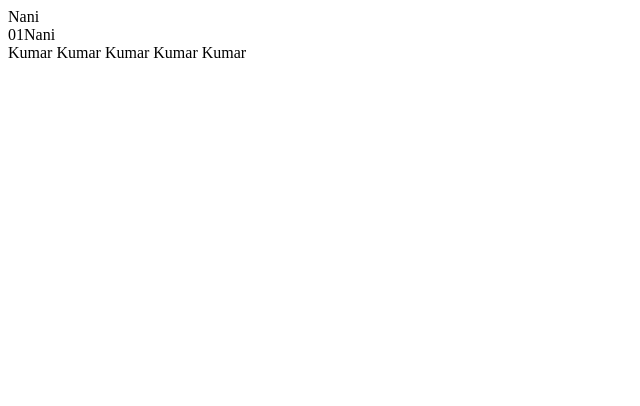
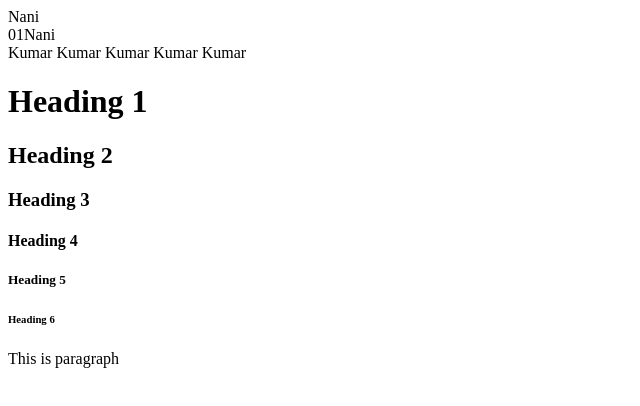
Before and after one commit to Nanivinay/Frontend, a plain HTML site: page index.html in a window 1280 px wide. Shown: the whole page, without its empty margins (0-640 px from the left). Drawn offline with Linux system fonts and the light colour scheme.

Commit message:
second commit

```diff
--- a/index.html
+++ b/index.html
@@ -15,5 +15,18 @@
     <span>Kumar</span>
     <span>Kumar</span>
     <span>Kumar</span>
+
+    <!--Heading tags-->
+    <h1> Heading 1</h1>
+    <h2>Heading 2</h2>
+    <h3>Heading 3</h3>
+    <h4>Heading 4</h4>
+    <h5>Heading 5</h5>
+    <h6>Heading 6</h6>
+
+    <!--Paragraph Tag-->
+    <p>This is paragraph</p>
+
+
 </body>
 </html>
```
